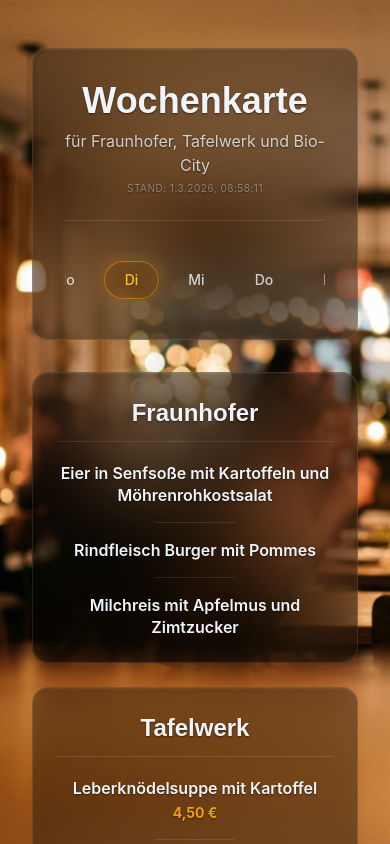
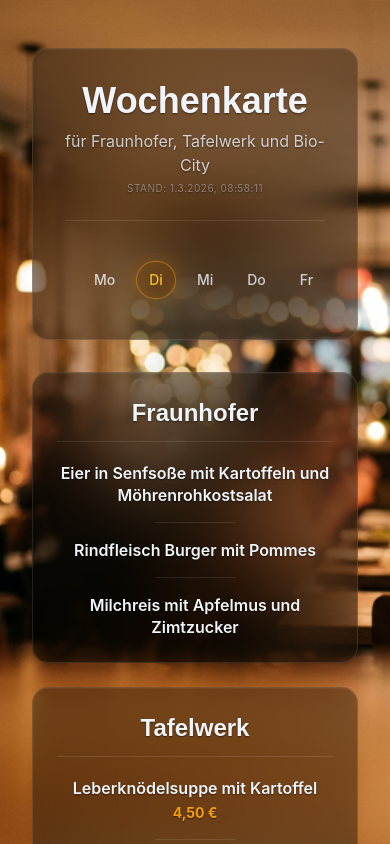
Before and after one commit to michbeck3000/menu, a React (Vite) app: page / in a window 390 px wide. Shown: the top 844 px of the page. Built offline with nearby package versions, Linux system fonts and the light colour scheme.

Commit message:
Mobile Ansicht angepasst

```diff
--- a/src/components/DaySelector.jsx
+++ b/src/components/DaySelector.jsx
@@ -10,7 +10,7 @@
 
 export default function DaySelector({ activeDay, onSelectDay }) {
     return (
-        <div className="flex justify-center space-x-2 overflow-x-auto py-2 no-scrollbar">
+        <div className="flex justify-start md:justify-center space-x-2 overflow-x-auto py-2 px-4 no-scrollbar">
             {days.map((day) => (
                 <button
                     key={day.id}
--- a/src/index.css
+++ b/src/index.css
@@ -59,7 +59,7 @@
   }
 
   .nav-item {
-    @apply px-5 py-2 rounded-full text-sm font-medium transition-all duration-300 whitespace-nowrap border border-transparent;
+    @apply px-3 md:px-5 py-2 rounded-full text-sm font-medium transition-all duration-300 whitespace-nowrap border border-transparent;
   }
 
   .nav-item-active {
```
